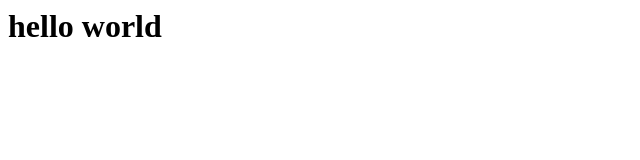
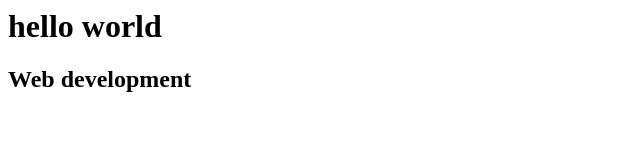
Before and after one commit to manishkarki2022/mic-check-123, a plain HTML site: page index.html in a window 1280 px wide. Shown: the whole page, without its empty margins (0-640 px from the left). Drawn offline with Linux system fonts and the light colour scheme.

Commit message:
h2 line added

```diff
--- a/index.html
+++ b/index.html
@@ -9,6 +9,7 @@
 
 <body>
     <h1>hello world</h1>
+    <h2> Web development  </h2>
 </body>
 
 </html>
```
